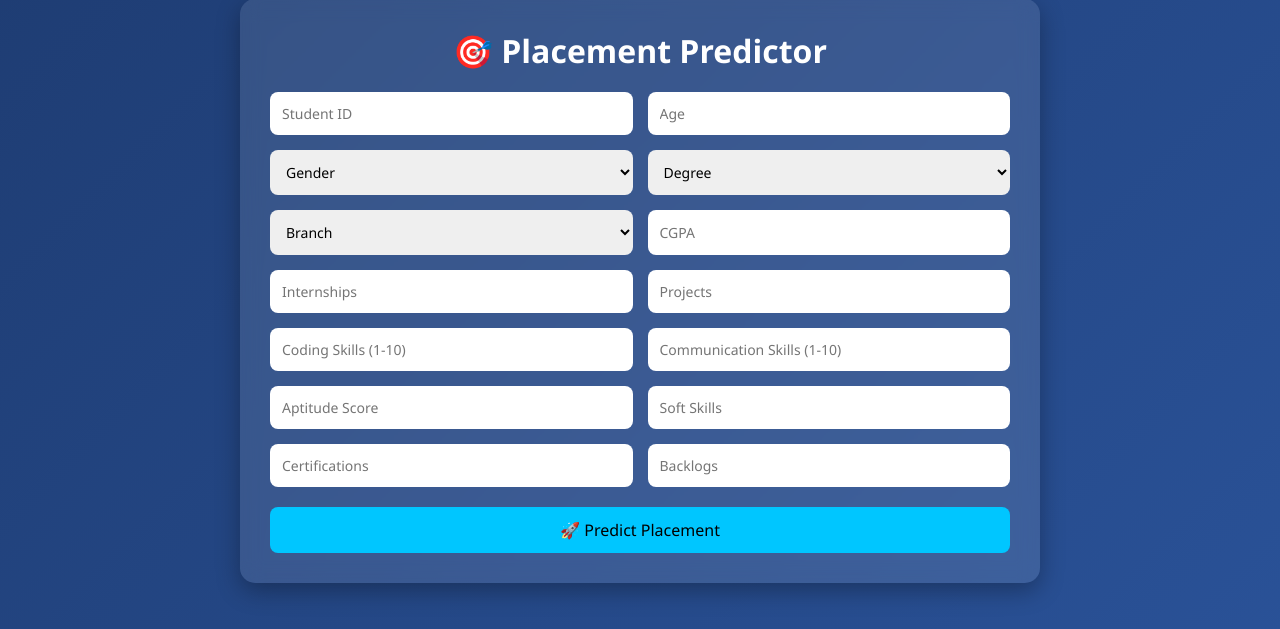
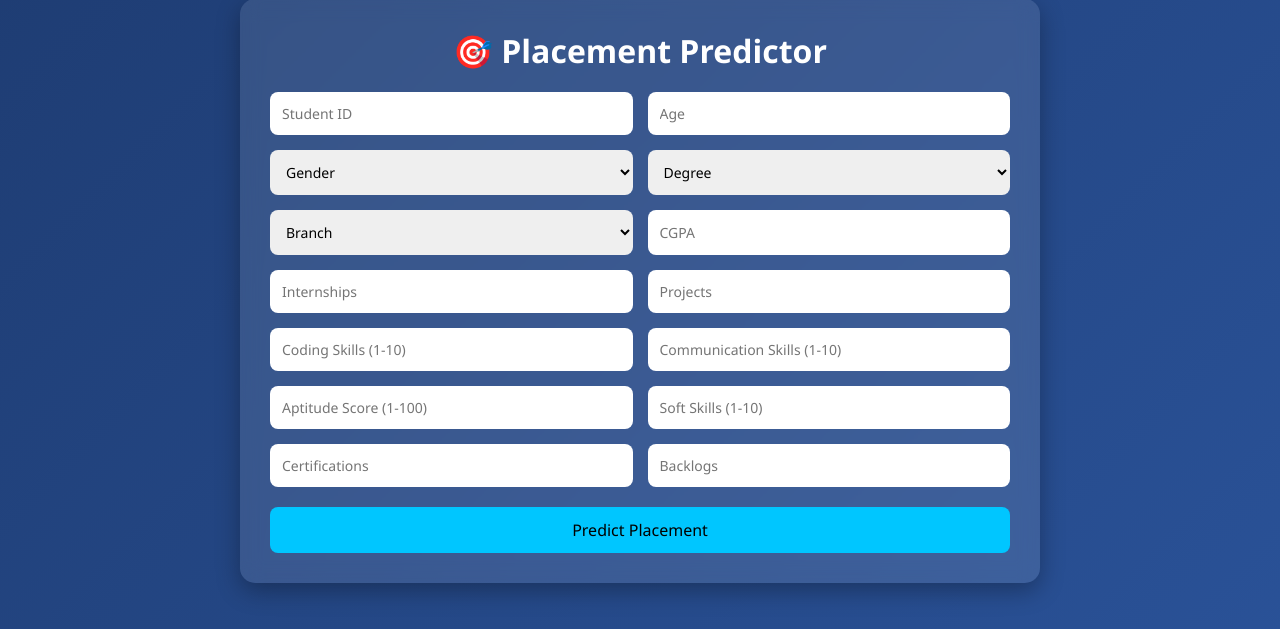
Before and after one commit to Yashodev21/Simple-Placement-Prediction, a Flask app: page / in a window 1280 px wide. Shown: the part 109-738 px from the top of the page. Run offline with Flask 3, Linux system fonts and the light colour scheme; parts of the project's set-up code (start-up, migrations or seed data) failed here and were passed over.

Commit message:
Changed index file

```diff
--- a/templates/index.html
+++ b/templates/index.html
@@ -41,13 +41,13 @@
             <input type="number" name="Projects" placeholder="Projects">
             <input type="number" name="Coding_Skills" placeholder="Coding Skills (1-10)">
             <input type="number" name="Communication_Skills" placeholder="Communication Skills (1-10)">
-            <input type="number" name="Aptitude_Test_Score" placeholder="Aptitude Score">
-            <input type="number" name="Soft_Skills_Rating" placeholder="Soft Skills">
+            <input type="number" name="Aptitude_Test_Score" placeholder="Aptitude Score (1-100)">
+            <input type="number" name="Soft_Skills_Rating" placeholder="Soft Skills (1-10)">
             <input type="number" name="Certifications" placeholder="Certifications">
             <input type="number" name="Backlogs" placeholder="Backlogs">
         </div>
 
-        <button type="submit">🚀 Predict Placement</button>
+        <button type="submit">Predict Placement</button>
 
     </form>
 </div>
```
